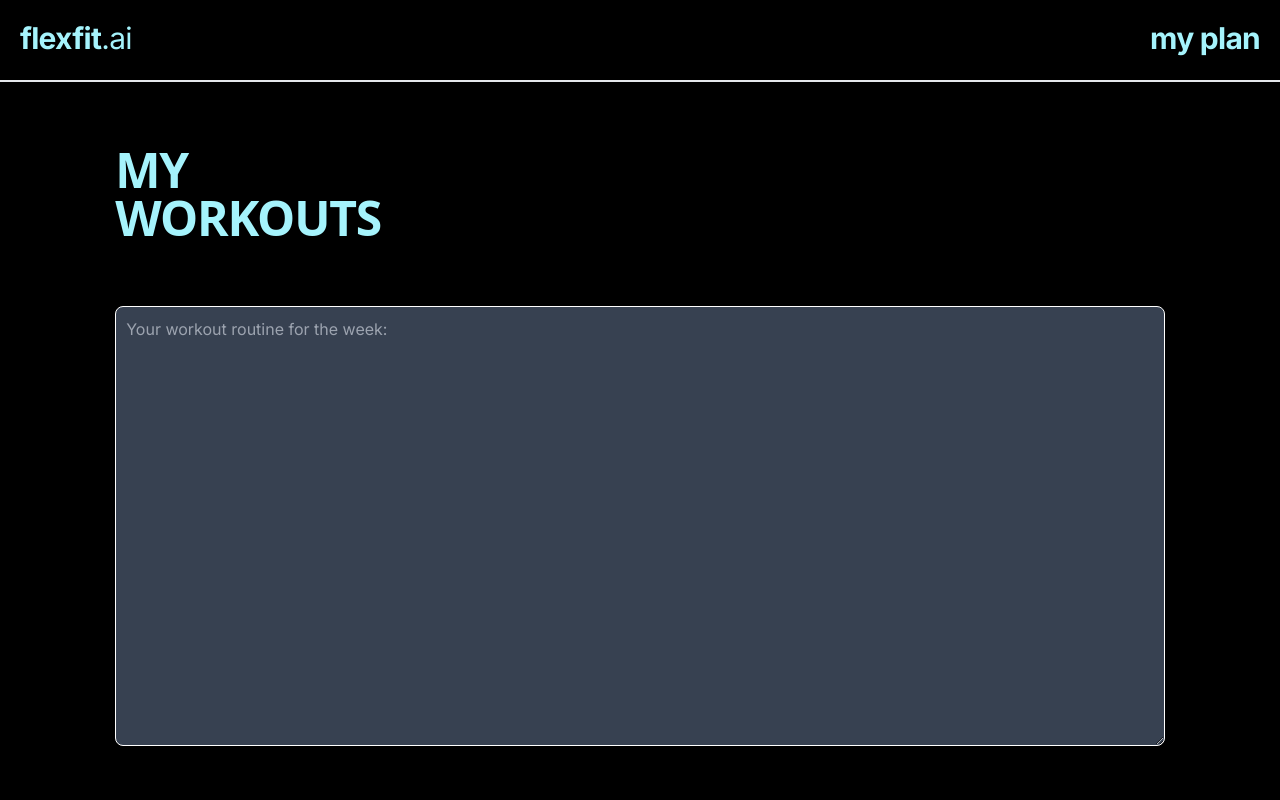
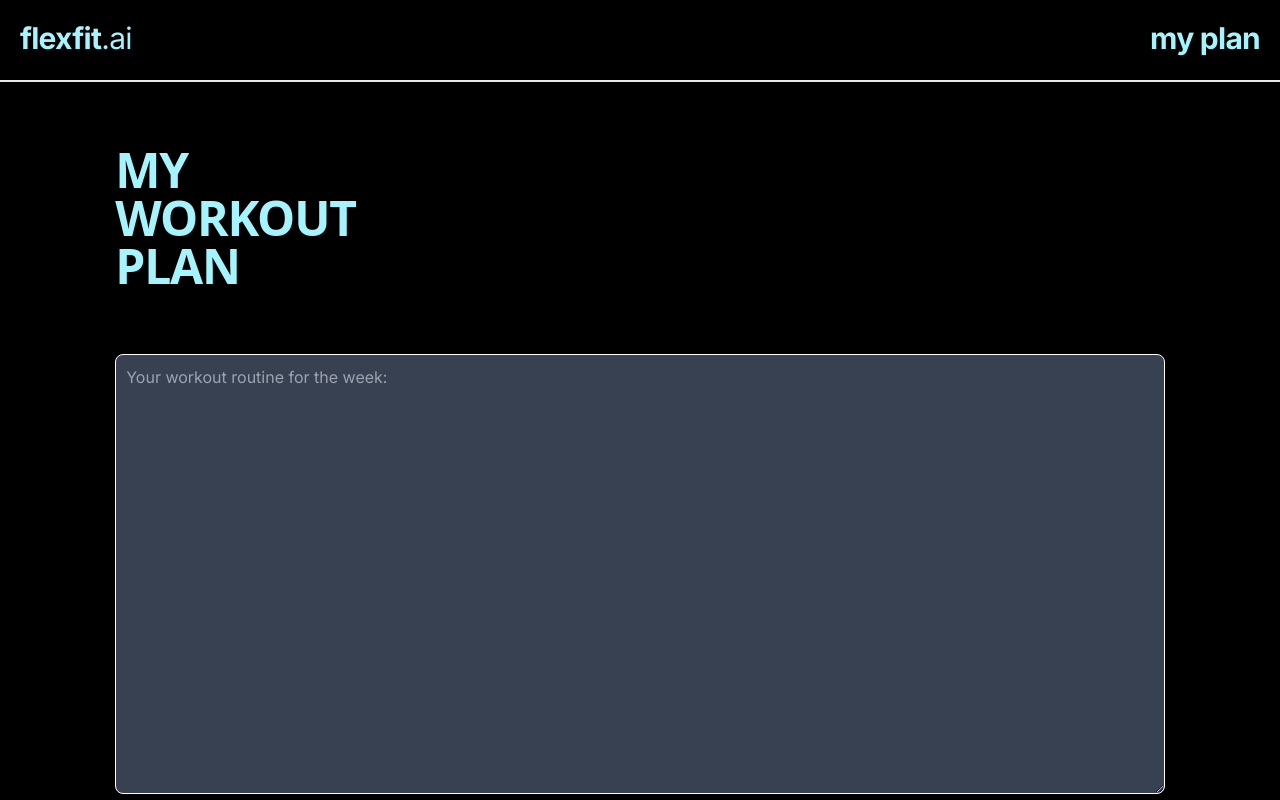
Before and after one commit to seanxdon/flex-fit, a Next.js app: page /my-plan in a window 1280 px wide. Built offline with nearby package versions, Linux system fonts and the light colour scheme.

Commit message:
My Plan - h1 text change

```diff
--- a/app/my-plan/page.tsx
+++ b/app/my-plan/page.tsx
@@ -20,7 +20,7 @@ export default function MyPlan() {
     <div>
       <Header />
       <div className="px-[9%] flex flex-col justify-center">
-        <h1 className="py-16 uppercase font-sans tracking-tight text-5xl text-cyan-200	font-bold">My <br></br>Workouts</h1>
+        <h1 className="py-16 uppercase font-sans tracking-tight text-5xl text-cyan-200	font-bold">My <br></br>Workout<br></br>Plan</h1>
         <textarea className="h-[55vh] p-2.5 text-white bg-gray-700 rounded-lg border border-white focus:ring-cyan-200 focus:border-cyan-200" placeholder="Your workout routine for the week:" value={workoutPlan} onChange={onChangeWorkoutPlan}></textarea>
       </div>
     </div>
```
